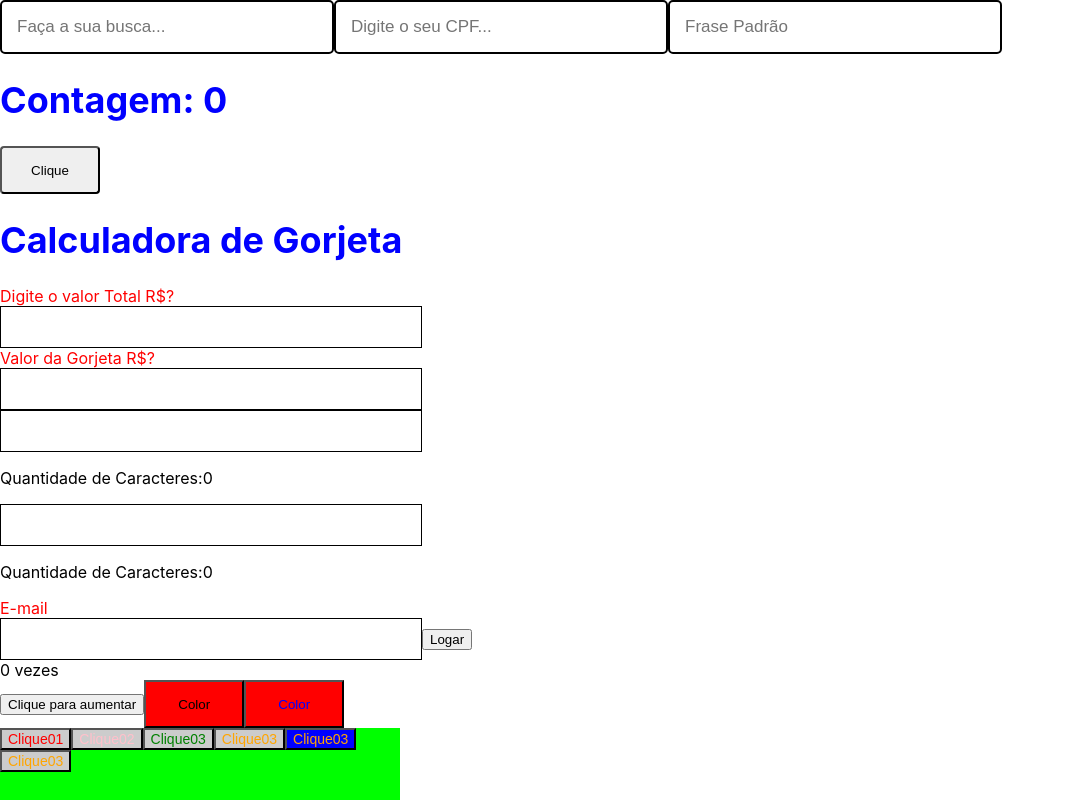
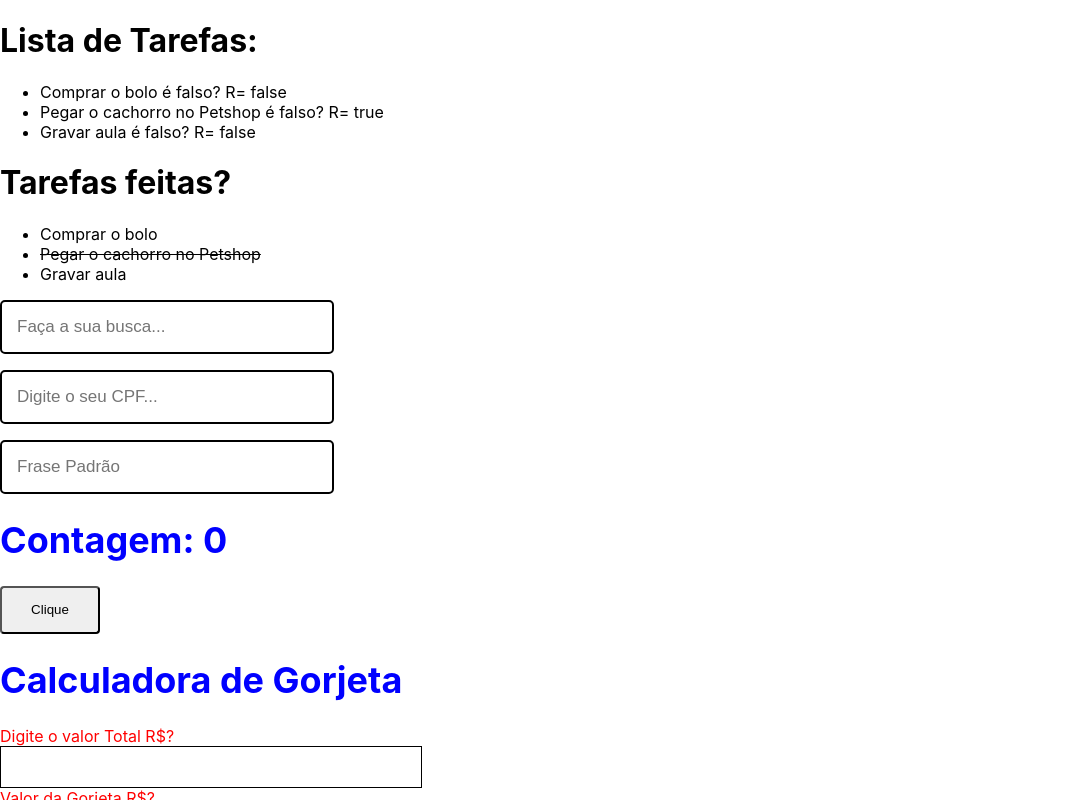
Before and after one commit to silastj/reactJSB7Web, a React (Create React App) app: page / in a window 1280 px wide. Shown: the top 800 px of the page, without its empty margins (0-1065 px from the left). Built offline with nearby package versions, Linux system fonts and the light colour scheme.

Commit message:
Exibindo itens na lista

```diff
--- a/src/components/SearchBox.js
+++ b/src/components/SearchBox.js
@@ -10,9 +10,16 @@ const InputText = styled.input`
 `;
 
 function SearchBox(props) {
+    const [ texto, setTexto ] =  useState('');
     return(
         <>
-        <InputText placeholder={props.frasePadrao ?? 'Frase Padrão'}/>
+        <InputText
+         placeholder={props.frasePadrao ?? 'Frase Padrão'}
+         type="text"
+         value={texto}
+         onChange={(e)=>setTexto(e.target.value)}
+         />
+         <p>{texto}</p>
         </>
     );
 }
--- a/src/index.js
+++ b/src/index.js
@@ -11,10 +11,12 @@ import Button from './buttom';
 import New from './useStateA';
 import Campos from './campo';
 import SearchBox from './components/SearchBox';
+import Lista from './lista';
 
 
 ReactDOM.render(
     <React.StrictMode>
+      <Lista/>
       <SearchBox type="text" frasePadrao="Faça a sua busca..."/>
       <SearchBox type="text" frasePadrao="Digite o seu CPF..."/>
       <SearchBox type="text" />
@@ -26,6 +28,9 @@ ReactDOM.render(
       <App />
       <ComponentesProps/>
       <Title name="Amós Silas Santos"/>
+
+
+
     </React.StrictMode>,
     document.getElementById('root')
 );
--- /dev/null
+++ b/src/lista.js
@@ -0,0 +1,44 @@
+import React, { useState, useEffect } from "react";
+
+
+function Lista() {
+
+    const [ list, setList] = useState([]);
+
+        useEffect(()=> {
+            setList([
+                {title: "Comprar o bolo", done:false},
+                {title: "Pegar o cachorro no Petshop", done:true},
+                {title: "Gravar aula", done:false}
+            ]);
+        }, []);
+
+    return(
+
+        <>
+            <h1>Lista de Tarefas:</h1>
+               <ul>
+                    {list.map((item, index)=> (
+                      <li key={index}>{item.title} é falso? R= {item.done.toString()}</li>
+                    ))}
+               </ul>
+
+               <h1>Tarefas feitas?</h1>
+               <ul>
+                   {list.map((item,index)=> (
+                       <li key={index}>
+                            {item.done &&
+                            <del>{item.title}</del>
+                            }
+                           {!item.done &&
+                           item.title
+                           }
+                       </li>
+                   ))}
+               </ul>
+
+        </>
+    )
+}
+
+export default Lista;
```
Also changed, not shown: 1 other file (tests, documents, lock files or other folders).
